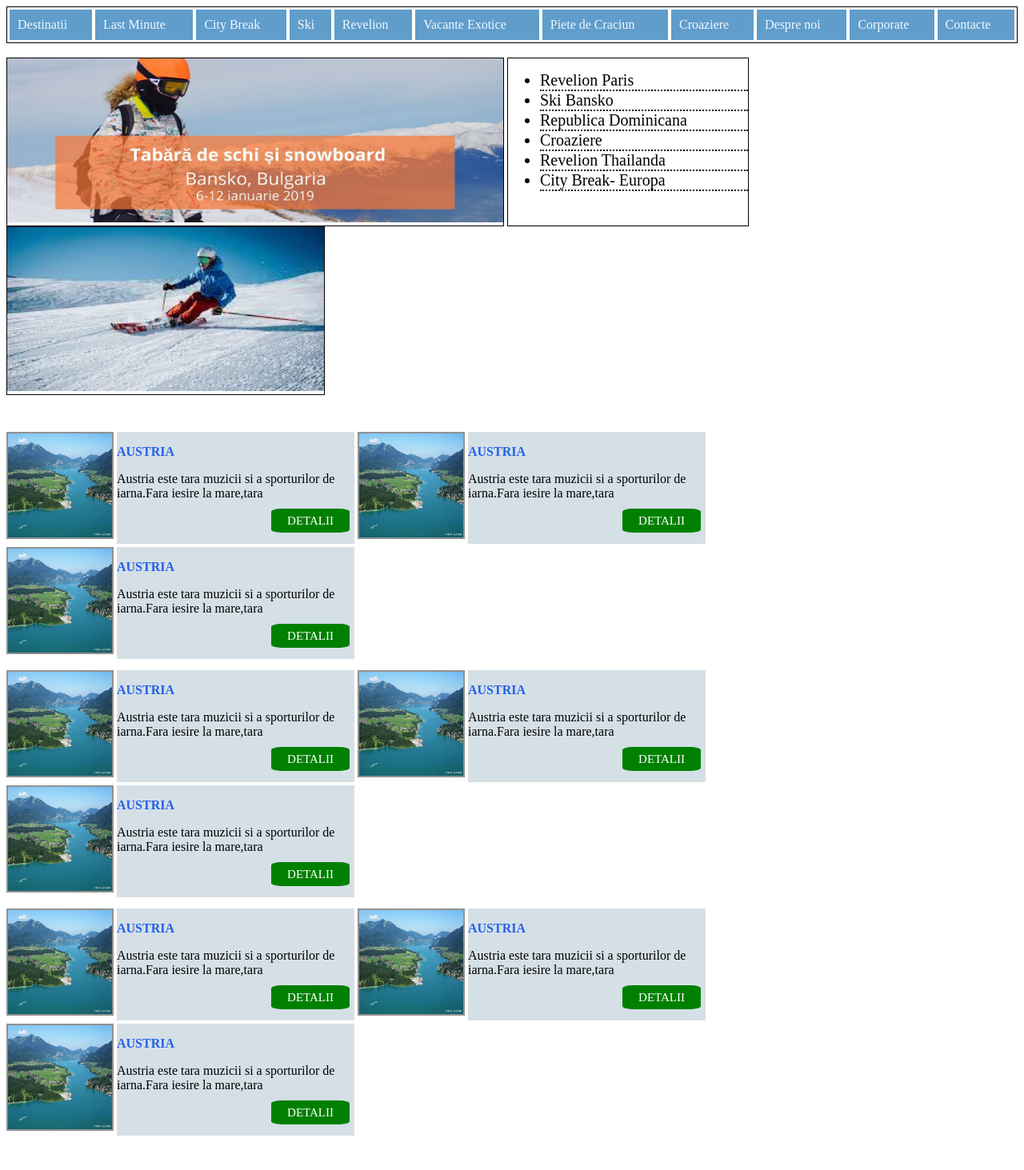
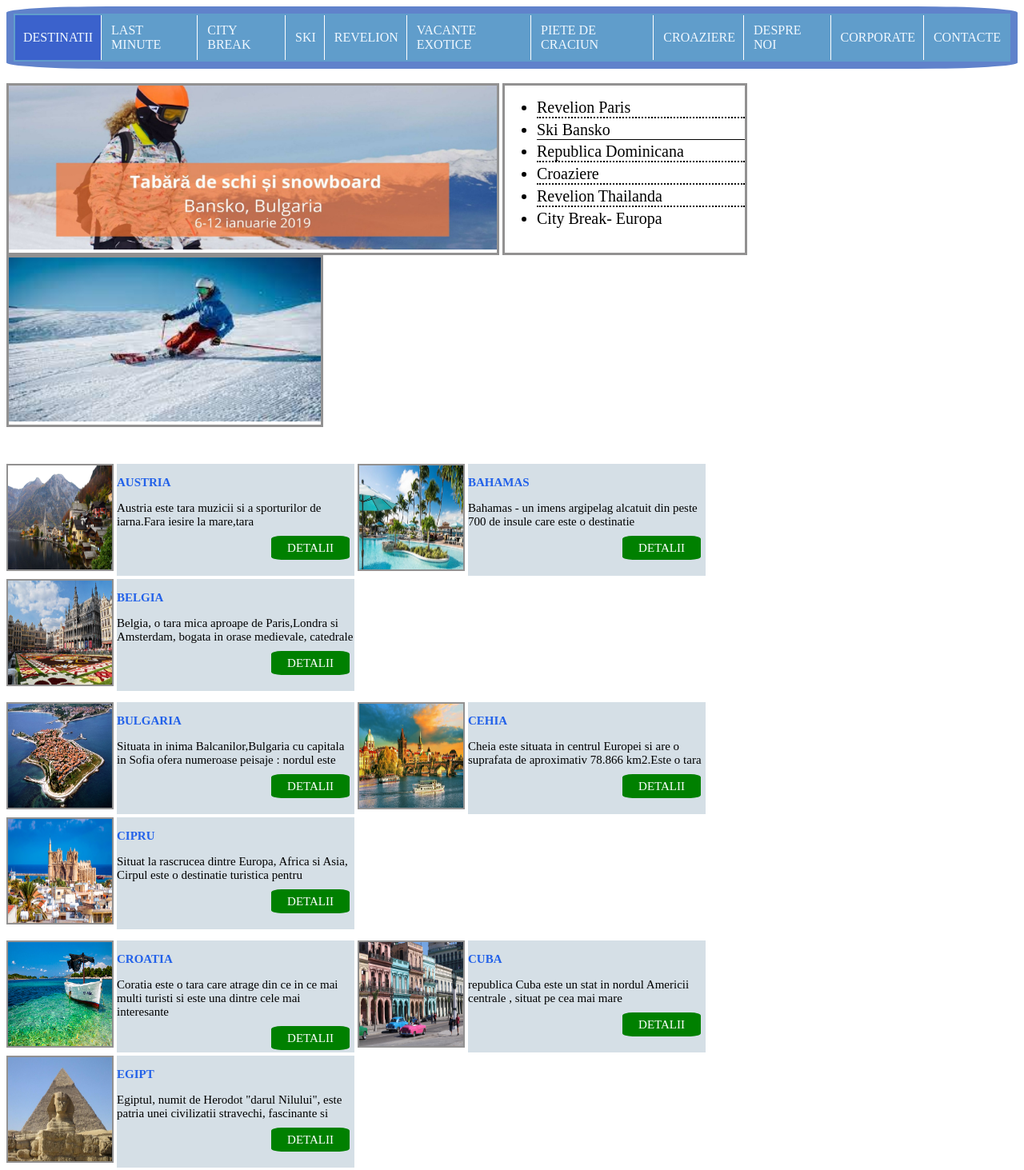
Before and after one commit to Adorian16/SiteCurs, a plain HTML site: page SiteCurs/index.html in a window 1280 px wide. Shown: the whole page at 80% size. Before the commit the page ends 1432 px from the top, so only its background shows below. Drawn offline with Linux system fonts and the light colour scheme.

Commit message:
Modify 05.11.2022

```diff
--- a/SiteCurs/index.html
+++ b/SiteCurs/index.html
@@ -10,17 +10,17 @@
 <body>
         <table class="meniu">
             <tr>
-                <td>Destinatii</td>
-                <td>Last Minute</td>
-                <td>City Break</td>
-                <td>Ski</td>
-                <td>Revelion</td>
-                <td>Vacante Exotice</td>
-                <td>Piete de Craciun</td>
-                <td>Croaziere</td>
-                <td>Despre noi</td>
-                <td>Corporate</td>
-                <td>Contacte</td>
+                <td class="firstButton">DESTINATII</td>
+                <td>LAST MINUTE</td>
+                <td>CITY BREAK</td>
+                <td>SKI</td>
+                <td>REVELION</td>
+                <td>VACANTE EXOTICE</td>
+                <td>PIETE DE CRACIUN</td>
+                <td>CROAZIERE</td>
+                <td>DESPRE NOI</td>
+                <td>CORPORATE</td>
+                <td class="lastButton">CONTACTE</td>
             </tr>
         </table>
         <br>
@@ -40,11 +40,11 @@
 
                     <ul>
                     <li>Revelion Paris</li>
-                    <li>Ski Bansko</li>
+                    <li class="lineSolid">Ski Bansko</li>
                     <li>Republica Dominicana</li>
                     <li>Croaziere</li>
                     <li>Revelion Thailanda</li>
-                    <li>City Break- Europa</li>
+                    <li class="lastLi">City Break- Europa</li>
                     </ul>
 
                 </div>
@@ -70,7 +70,7 @@
 
                     <div class="image">
 
-                            <img src="img3.jpg">
+                            <img src="img_austria.jpg">
 
 
                     </div>
@@ -92,7 +92,7 @@
 
                     <div class="image">
 
-                            <img src="img3.jpg">
+                            <img src="img_bahamas.jpg">
 
 
                     </div>
@@ -101,8 +101,8 @@
                 </div>
 
                     <div class="textBox">
-                    <p class="title"><b>AUSTRIA</b></p>
-                    <p>Austria este tara muzicii si a  sporturilor de iarna.Fara iesire la mare,tara </p>
+                    <p class="title"><b>BAHAMAS</b></p>
+                    <p>Bahamas - un imens argipelag alcatuit din peste 700 de insule care este o destinatie </p>
                     <a href="#">DETALII</a>
                     </div>
             </div>
@@ -113,7 +113,7 @@
 
                     <div class="image">
 
-                            <img src="img3.jpg">
+                            <img src="img_belgia.jpg">
 
 
                     </div>
@@ -122,8 +122,8 @@
                 </div>
 
                     <div class="textBox">
-                    <p class="title"><b>AUSTRIA</b></p>
-                    <p>Austria este tara muzicii si a  sporturilor de iarna.Fara iesire la mare,tara </p>
+                    <p class="title"><b>BELGIA</b></p>
+                    <p>Belgia, o tara mica aproape de Paris,Londra si Amsterdam, bogata in orase medievale, catedrale</p>
                     <a href="#">DETALII</a>
                     </div>
             </div>
@@ -140,7 +140,7 @@
 
                     <div class="image">
 
-                            <img src="img3.jpg">
+                            <img src="img_bulgaria.jpg">
 
 
                     </div>
@@ -149,8 +149,8 @@
                 </div>
 
                     <div class="textBox">
-                    <p class="title"><b>AUSTRIA</b></p>
-                    <p>Austria este tara muzicii si a  sporturilor de iarna.Fara iesire la mare,tara </p>
+                    <p class="title"><b>BULGARIA</b></p>
+                    <p>Situata in inima Balcanilor,Bulgaria cu capitala in Sofia ofera numeroase peisaje : nordul este </p>
                     <a href="#">DETALII</a>
                     </div>
             </div>
@@ -162,7 +162,7 @@
 
                     <div class="image">
 
-                            <img src="img3.jpg">
+                            <img src="img_cehia.jpg">
 
 
                     </div>
@@ -171,8 +171,8 @@
                 </div>
 
                     <div class="textBox">
-                    <p class="title"><b>AUSTRIA</b></p>
-                    <p>Austria este tara muzicii si a  sporturilor de iarna.Fara iesire la mare,tara </p>
+                    <p class="title"><b>CEHIA</b></p>
+                    <p>Cheia este situata in centrul Europei si are o suprafata de aproximativ 78.866 km2.Este o tara </p>
                     <a href="#">DETALII</a>
                     </div>
             </div>
@@ -183,7 +183,7 @@
 
                     <div class="image">
 
-                            <img src="img3.jpg">
+                            <img src="img_cipru.jpg">
 
 
                     </div>
@@ -192,8 +192,8 @@
                 </div>
 
                     <div class="textBox">
-                    <p class="title"><b>AUSTRIA</b></p>
-                    <p>Austria este tara muzicii si a  sporturilor de iarna.Fara iesire la mare,tara </p>
+                    <p class="title"><b>CIPRU</b></p>
+                    <p>Situat la rascrucea dintre Europa, Africa si Asia, Cirpul este o destinatie turistica pentru </p>
                     <a href="#">DETALII</a>
                     </div>
             </div>
@@ -210,7 +210,7 @@
 
                     <div class="image">
 
-                            <img src="img3.jpg">
+                            <img src="img_croatia.jpg">
 
 
                     </div>
@@ -219,8 +219,8 @@
                 </div>
 
                     <div class="textBox">
-                    <p class="title"><b>AUSTRIA</b></p>
-                    <p>Austria este tara muzicii si a  sporturilor de iarna.Fara iesire la mare,tara </p>
+                    <p class="title"><b>CROATIA</b></p>
+                    <p>Coratia este o tara care atrage din ce in ce mai multi turisti si este una dintre cele mai interesante </p>
                     <a href="#">DETALII</a>
                     </div>
             </div>
@@ -232,7 +232,7 @@
 
                     <div class="image">
 
-                            <img src="img3.jpg">
+                            <img src="img_cuba.jpg">
 
 
                     </div>
@@ -241,8 +241,8 @@
                 </div>
 
                     <div class="textBox">
-                    <p class="title"><b>AUSTRIA</b></p>
-                    <p>Austria este tara muzicii si a  sporturilor de iarna.Fara iesire la mare,tara </p>
+                    <p class="title"><b>CUBA</b></p>
+                    <p>republica Cuba este un stat in nordul Americii centrale , situat pe cea mai mare  </p>
                     <a href="#">DETALII</a>
                     </div>
             </div>
@@ -253,7 +253,7 @@
 
                     <div class="image">
 
-                            <img src="img3.jpg">
+                            <img src="img_egipt.jpg">
 
 
                     </div>
@@ -262,8 +262,8 @@
                 </div>
 
                     <div class="textBox">
-                    <p class="title"><b>AUSTRIA</b></p>
-                    <p>Austria este tara muzicii si a  sporturilor de iarna.Fara iesire la mare,tara </p>
+                    <p class="title"><b>EGIPT</b></p>
+                    <p>Egiptul, numit de Herodot "darul Nilului", este patria unei civilizatii stravechi, fascinante si </p>
                     <a href="#">DETALII</a>
                     </div>
             </div>
--- a/SiteCurs/styles.css
+++ b/SiteCurs/styles.css
@@ -1,17 +1,29 @@
 table.meniu{
-    border:1px solid black;
+    border:9px solid #6082cb;
     width: 100%;
+    border-radius: 10%;
+    background-color: #609DCB;
   }
 table td{
-  border:0.1em solid white;
+
+  border-right: 0.1em solid white;
   background-color: #609DCB;
   padding: 10px;
   color: aliceblue;
+  margin-left: 2px;
 }
+ table td.firstButton{
+  background-color: #3b62cc;
 
+ }
+
+ table td.lastButton{
+  border-right: 0;
+ }
 .descriptionBox>ul>li{
   border-bottom: 2px dotted black;
   font-size: 20px;
+  margin-bottom: 3px;
 }
 
 div.imageBorder{
@@ -20,28 +32,36 @@ div.imageBorder{
   padding: 0%;
   height: auto;
   background-color: white;
-  border: 1.5px solid black;
+  border: 3px solid rgb(146, 145, 145);
 
 }
 
 div.descriptionBox{
 
   display: inline-block;
-  border: 1.5px solid black;
+  border: 3px solid rgb(146, 145, 145);
   width: 300px;
   height: 209px;
   vertical-align: top;
 }
 
+div.descriptionBox>ul>li.lineSolid{
+ border-bottom: 1px solid black;
+}
+
+div.descriptionBox>ul>li.lastLi{
+  border-bottom:0;
+ }
+
 .image1>img{
   height: 205px;
-  width: 620px;
+  width: 610px;
 
 }
 
 .image2>img{
   height: 205px;
-  width: 396px;
+  width: 390px;
 
 }
 
@@ -84,6 +104,7 @@ div.textBox>p.title{
 
 div.textBox>p{
   font-family:'Times New Roman', Times, serif;
+  font-size: 15px;
 }
 
 div.textBox>a{
```
Also changed, not shown: SiteCurs/img3.jpg (deleted), SiteCurs/img_austria.jpg (added), SiteCurs/img_bahamas.jpg (added), SiteCurs/img_belgia.jpg (added), SiteCurs/img_bulgaria.jpg (added), SiteCurs/img_cehia.jpg (added), SiteCurs/img_cipru.jpg (added), SiteCurs/img_croatia.jpg (added), SiteCurs/img_cuba.jpg (added), SiteCurs/img_egipt.jpg (added).
